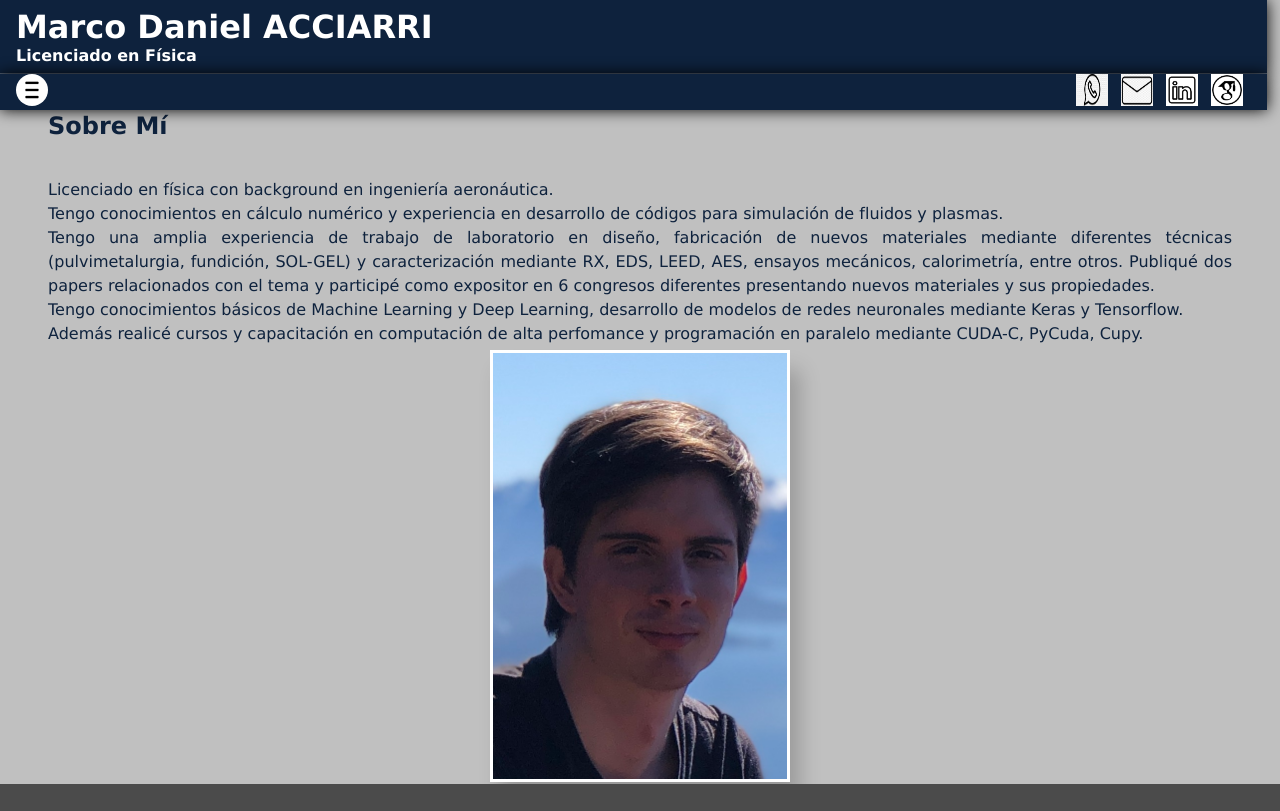
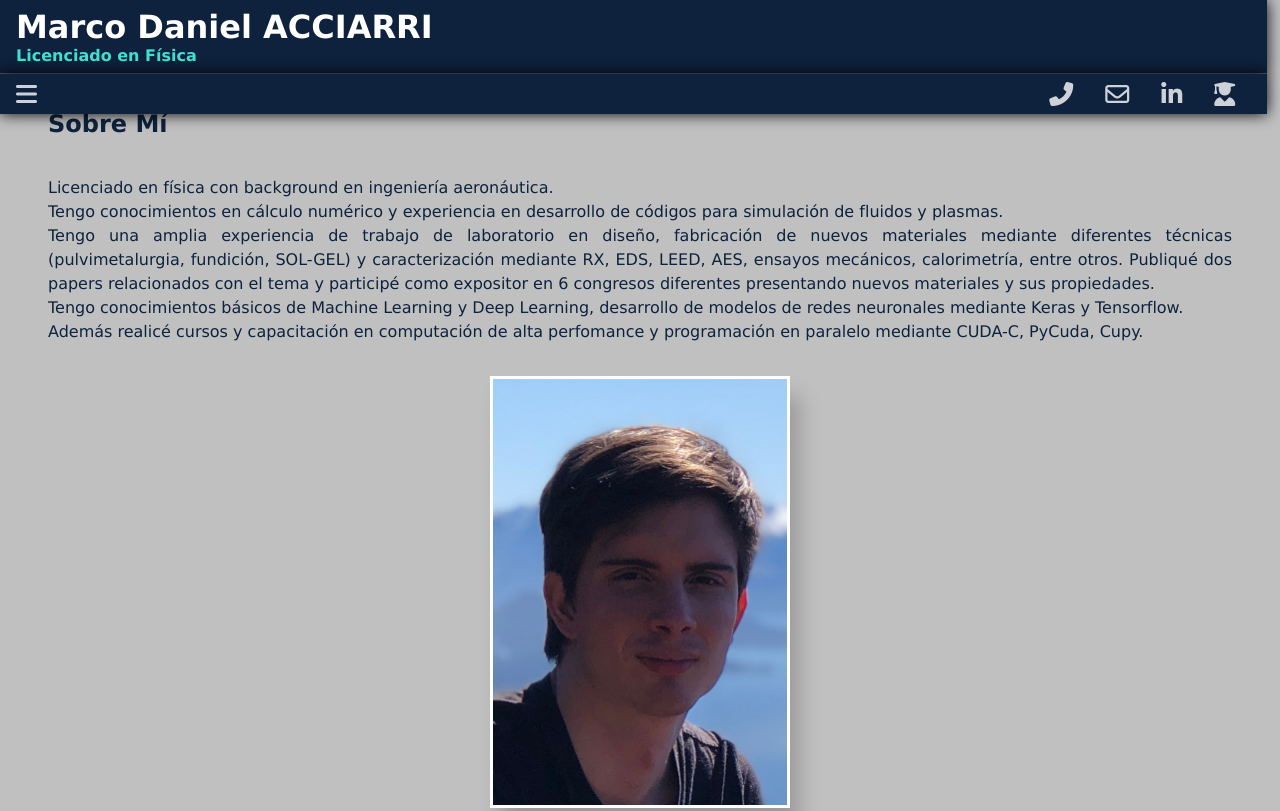
Before and after one commit to MarcoDanielAcciarri/test, a plain HTML site: page index-spanish.html in a window 1280 px wide. Shown: the top 811 px of the page. Drawn offline with Linux system fonts and the light colour scheme.

Commit message:
subo cambios de hoy

```diff
--- a/index-spanish.html
+++ b/index-spanish.html
@@ -5,6 +5,7 @@
     <meta name="viewport" content="width=device-width, initial-scale=1.0">
     <title>Marco Daniel Acciarri</title>
     <link rel="stylesheet" href="index2.css">
+    <script src="https://kit.fontawesome.com/4db5ceb38c.js" crossorigin="anonymous"></script>
 </head>
 <body>
     <div class="container">
@@ -17,11 +18,20 @@
                         <h4>Licenciado en Física</h4>
                     </div>
                     <div id="data">
+                        <i class="fas fa-phone-alt icon-data" alt="549-0351-156811876" title="549-0351-156811876"></i>
+                        <i class="far fa-envelope icon-data" alt="danielacciarri@gmail.com" title="danielacciarri@gmail.com"></i>
+
+                        <a href="https://ar.linkedin.com/in/marco-daniel-acciarri-86ab5579"><i class="fab fa-linkedin-in icon-data" alt="Linkedin" title="Linkedin" ></i></a>
+                        <a href="https://scholar.google.com/citations?user=iI9fikgAAAAJ&hl=en"><i class="fas fa-user-graduate icon-data" alt="Google_Scholar" title="Google_Scholar"></i></a>
+
+                        <!--
                         <img class="icon-data" src="img/icono wa.png" alt="549-0351-156811876" title="549-0351-156811876">
                         <img class="icon-data" src="img/icono mail.png" alt="danielacciarri@gmail.com" title="danielacciarri@gmail.com">
                         <a href="https://ar.linkedin.com/in/marco-daniel-acciarri-86ab5579"><img class="icon-data" src="img/linkedin.png" alt="Linkedin" title="Linkedin" ></a>
                         <a href="https://scholar.google.com/citations?user=iI9fikgAAAAJ&hl=en"><img class="icon-data" src="img/Google_Scholar.png" alt="Google_Scholar" title="Google_Scholar"></a>
-                    </div>
+
+                        -->
+                   </div>
                 </div>
             </header>
             <div id="menu">
@@ -38,12 +48,14 @@
                 </nav>
             </div>
             <div id="menu-line">
-                    <img class="toggle-menu" src="img/menu.png" alt="">
+                    <i class="fas fa-bars toggle-menu icon-data" alt="menu"></i>
+
                     <div id="icons">
-                        <img class="icon-data" src="img/icono wa.png" alt="549-0351-156811876" title="549-0351-156811876">
-                        <img class="icon-data" src="img/icono mail.png" alt="danielacciarri@gmail.com" title="danielacciarri@gmail.com">
-                        <a href="https://ar.linkedin.com/in/marco-daniel-acciarri-86ab5579"><img class="icon-data" src="img/linkedin.png" alt="Linkedin" title="Linkedin" ></a>
-                        <a href="https://scholar.google.com/citations?user=iI9fikgAAAAJ&hl=en"><img class="icon-data" src="img/Google_Scholar.png" alt="Google_Scholar" title="Google_Scholar"></a>
+                        <i class="fas fa-phone-alt icon-data" alt="549-0351-156811876" title="549-0351-156811876"></i>
+                        <i class="far fa-envelope icon-data" alt="danielacciarri@gmail.com" title="danielacciarri@gmail.com"></i>
+
+                        <a href="https://ar.linkedin.com/in/marco-daniel-acciarri-86ab5579"><i class="fab fa-linkedin-in icon-data" alt="Linkedin" title="Linkedin" ></i></a>
+                        <a href="https://scholar.google.com/citations?user=iI9fikgAAAAJ&hl=en"><i class="fas fa-user-graduate icon-data" alt="Google_Scholar" title="Google_Scholar"></i></a>
                     </div>
             </div>
             <nav id="small-menu">
@@ -76,7 +88,7 @@
         <section id="page2" class="">
             <div class="image2"><img  class="image" src="img/Marco Daniel Acciarri Instituto Balseiro.jpg" alt=""></div>
             <div class="text2">
-                <br><h2>Estudios</h2><br>
+                <h2>Estudios</h2><br>
                 <p>
                     <h5>Estudiante de Maestría en Física Tecnológica. (En curso) Promedio actual 9/10</h5>
                     Instituto Balseiro, Universidad Nacional de Cuyo<br>
@@ -97,6 +109,7 @@
                     Instituto Doctor Antonio Nores<br>
                     2010-2013 - Córdoba, Argentina
                 </p>
+                <br>
             </div>
         </section>
 
@@ -157,12 +170,13 @@
                 </div>
 
             </div>
+            <br>
         </section>
 
         <section id="page4" class="">
             <div class="image4"><img  class="image" src="img/Acciarri Congreso Chile.png" alt=""></div>
             <div class="text4">
-                <br><h2>Participación en congresos</h2><br>
+                <br><br><h2>Participación en congresos</h2><br>
                 <ul id="congresos">
                     <li title="Tema: Simulador de propulsor de plasma estacionario, División Ciencia y Tecnología">
                         105 Reunión Física Argentina, Asociación Física Argentina (AFA)
@@ -219,6 +233,9 @@
 
                 </ul>
             </div>
+            <br>
+            <br>
+
         </section>
 
         <section id="page5" class="">
--- a/index2.css
+++ b/index2.css
@@ -16,6 +16,9 @@ a {
 }
 .mostrar {
     display: block;
+}
+h4 {
+    color: turquoise;
 }
 
 /* index */
@@ -72,10 +75,7 @@ header, footer, #menu-line {
     flex-wrap: wrap;
 }
 .toggle-menu {
-    width: 2rem;
-    height:2rem;
-    border-radius: 50%;
-    margin-left: 1em;
+    margin-left: 1rem;
     cursor: pointer;
     align-self: flex-start;
 }
@@ -92,15 +92,28 @@ header, footer, #menu-line {
     z-index: 150;
 }
 .icon-data {
-    width: 2rem;
-    height:2rem;
-    margin-right: 1rem;
+    padding: .5rem 1rem .5rem 1rem;
+    padding-top: .5rem;
+    padding-bottom: .5rem;
     z-index: 150;
     cursor: pointer;
-    background: transparent;
+    font-size: x-large;
+    color:  rgba(255, 255, 255, .8);
+    display: block;
 }
-img {
-    background: transparent;
+
+.icon-data:hover {
+    background: rgba(255, 255, 255, .2);
+    border: rgba(255, 255, 255, .8) solid 1px;
+    border-radius: 3px;
+}
+
+.icon-data a:visited {
+    color: white;
+}
+#icons {
+    display: flex;
+    flex-direction: row;
 }
 #small-menu {
     display: none;
@@ -150,14 +163,17 @@ nav ul li a:hover{
 .video {
     border: white solid 3px;
     box-shadow: rgba(0, 0, 0, .2) 10px 20px 20px;
+    margin: 2rem 0;
 }
 .image1 {
+    margin: 2rem 0;
     width: 20%;
     min-width: 300px;
 }
 .image2 {
     width: 25%;
     min-width: 400px;
+    margin: 0 0 2rem 0;
 }
 .image3 {
     width: 25%;
@@ -170,6 +186,7 @@ nav ul li a:hover{
 .image5 {
     width: 25%;
     min-width: 400px;
+    margin: 0 0 2rem 0;
 }
 
 .text1 {
@@ -280,7 +297,6 @@ h5, .bolder {
     justify-content: space-around;
     align-items: center;
     flex-wrap: wrap;
-
 }
 #page1 {
     background: rgb(192, 192, 192) ;
@@ -321,8 +337,11 @@ h5, .bolder {
         padding: 0;
         padding-right: 1rem;
     }
+    #icons {
+        display: flex;
+    }
     .icon-data {
-        margin: 0 .5em 0 0;
+        margin: 0;
     }
     header {
         border-bottom: 0.5px solid rgba(255,255,255, .3);
@@ -346,6 +365,7 @@ h5, .bolder {
     #page1, #page2, #page3, #page4, #page5, #page6, #page7 {
         flex-direction: column;
         padding-top: 6rem;
+        padding-left: 2rem 0 2rem;
     }
     #page1 {
         padding-top: 7rem;
@@ -354,7 +374,7 @@ h5, .bolder {
         width: 100%;
         min-width: 100%;
         align-items: center;
-        justify-content: space-around;
+        justify-content: center;
     }
     h2 {
         align-self: center;
@@ -367,7 +387,10 @@ h5, .bolder {
     }
     .image2, .image3, .image4, .image5 {
         width: 25%;
-        min-width: 350px;
+        min-width: 300px;
+    }
+    .video {
+        min-width: 320px;
     }
     .colum1 {
         font-size: .8rem;
@@ -381,5 +404,7 @@ h5, .bolder {
     #page1 {
         padding-top: 10rem;
     }
-
+    .image2, .image5 {
+        margin: 2rem 0;
+    }
 }
```
Also changed, not shown: index.css (+22 -0 lines), index.html (+6 -1 lines), img/Acciarri AFA2.jpg (added).
